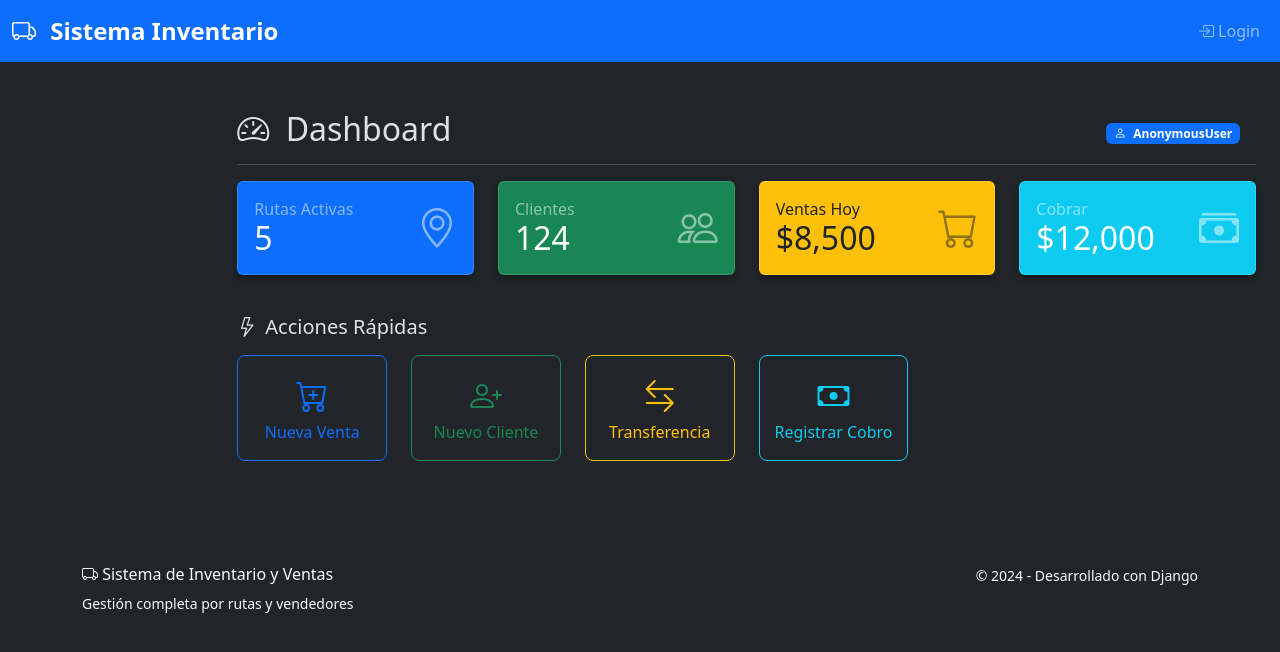
After one commit to anyel03/INVEN, a Django app: template apps/usuarios/templates/dashboard.html in a window 1280 px wide. The commit adds this page. Shown: the top 652 px of the page. Run offline with Django 5.2, Linux system fonts and the light colour scheme; the template is opened without the code that fills it, so the values that code supplies are empty.

Commit message:
templates usuario

```diff
--- /dev/null
+++ b/apps/usuarios/templates/dashboard.html
@@ -0,0 +1,110 @@
+{% extends 'base.html' %}
+
+{% block title %}Dashboard{% endblock %}
+
+{% block content %}
+<div class="d-flex justify-content-between flex-wrap flex-md-nowrap align-items-center pt-3 pb-2 mb-3 border-bottom">
+    <h1 class="h2">
+        <i class="bi bi-speedometer2 me-2"></i>
+        Dashboard
+    </h1>
+    <div class="btn-toolbar mb-2 mb-md-0">
+        <span class="badge bg-primary align-self-center me-3">
+            <i class="bi bi-person me-1"></i>
+            {{ user }}
+        </span>
+    </div>
+</div>
+
+<!-- Stats Cards -->
+<div class="row mb-4">
+    <div class="col-md-3 mb-3">
+        <div class="card bg-primary text-white">
+            <div class="card-body">
+                <div class="d-flex justify-content-between align-items-center">
+                    <div>
+                        <h6 class="text-white-50 mb-0">Rutas Activas</h6>
+                        <h2 class="mb-0">5</h2>
+                    </div>
+                    <i class="bi bi-geo-alt fs-1 opacity-50"></i>
+                </div>
+            </div>
+        </div>
+    </div>
+
+    <div class="col-md-3 mb-3">
+        <div class="card bg-success text-white">
+            <div class="card-body">
+                <div class="d-flex justify-content-between align-items-center">
+                    <div>
+                        <h6 class="text-white-50 mb-0">Clientes</h6>
+                        <h2 class="mb-0">124</h2>
+                    </div>
+                    <i class="bi bi-people fs-1 opacity-50"></i>
+                </div>
+            </div>
+        </div>
+    </div>
+
+    <div class="col-md-3 mb-3">
+        <div class="card bg-warning text-dark">
+            <div class="card-body">
+                <div class="d-flex justify-content-between align-items-center">
+                    <div>
+                        <h6 class="text-dark-50 mb-0">Ventas Hoy</h6>
+                        <h2 class="mb-0">$8,500</h2>
+                    </div>
+                    <i class="bi bi-cart fs-1 opacity-50"></i>
+                </div>
+            </div>
+        </div>
+    </div>
+
+    <div class="col-md-3 mb-3">
+        <div class="card bg-info text-white">
+            <div class="card-body">
+                <div class="d-flex justify-content-between align-items-center">
+                    <div>
+                        <h6 class="text-white-50 mb-0">Cobrar</h6>
+                        <h2 class="mb-0">$12,000</h2>
+                    </div>
+                    <i class="bi bi-cash-stack fs-1 opacity-50"></i>
+                </div>
+            </div>
+        </div>
+    </div>
+</div>
+
+<!-- Quick Actions -->
+<div class="row">
+    <div class="col-md-12">
+        <h5><i class="bi bi-lightning me-2"></i>Acciones Rápidas</h5>
+        <div class="row mt-3">
+            <div class="col-md-2">
+                <a href="/ventas/nueva/" class="btn btn-outline-primary w-100 py-3">
+                    <i class="bi bi-cart-plus d-block fs-2"></i>
+                    Nueva Venta
+                </a>
+            </div>
+            <div class="col-md-2">
+                <a href="/clientes/nuevo/" class="btn btn-outline-success w-100 py-3">
+                    <i class="bi bi-person-plus d-block fs-2"></i>
+                    Nuevo Cliente
+                </a>
+            </div>
+            <div class="col-md-2">
+                <a href="/inventario/transferencia/" class="btn btn-outline-warning w-100 py-3">
+                    <i class="bi bi-arrow-left-right d-block fs-2"></i>
+                    Transferencia
+                </a>
+            </div>
+            <div class="col-md-2">
+                <a href="/cobros/nuevo/" class="btn btn-outline-info w-100 py-3">
+                    <i class="bi bi-cash d-block fs-2"></i>
+                    Registrar Cobro
+                </a>
+            </div>
+        </div>
+    </div>
+</div>
+{% endblock %}
--- a/apps/usuarios/views.py
+++ b/apps/usuarios/views.py
@@ -25,7 +25,6 @@ def login_view(request):
         hashed_password = hashlib.sha256(password.encode()).hexdigest()
 
         try:
-            # Buscar usuario activo
             usuario = Usuario.objects.get(
                 email=email,
                 password=hashed_password,
```
Also changed, not shown: apps/usuarios/templates/login.html (+2 -16 lines), templates/home.html (renamed from templates/dashboard.html).
